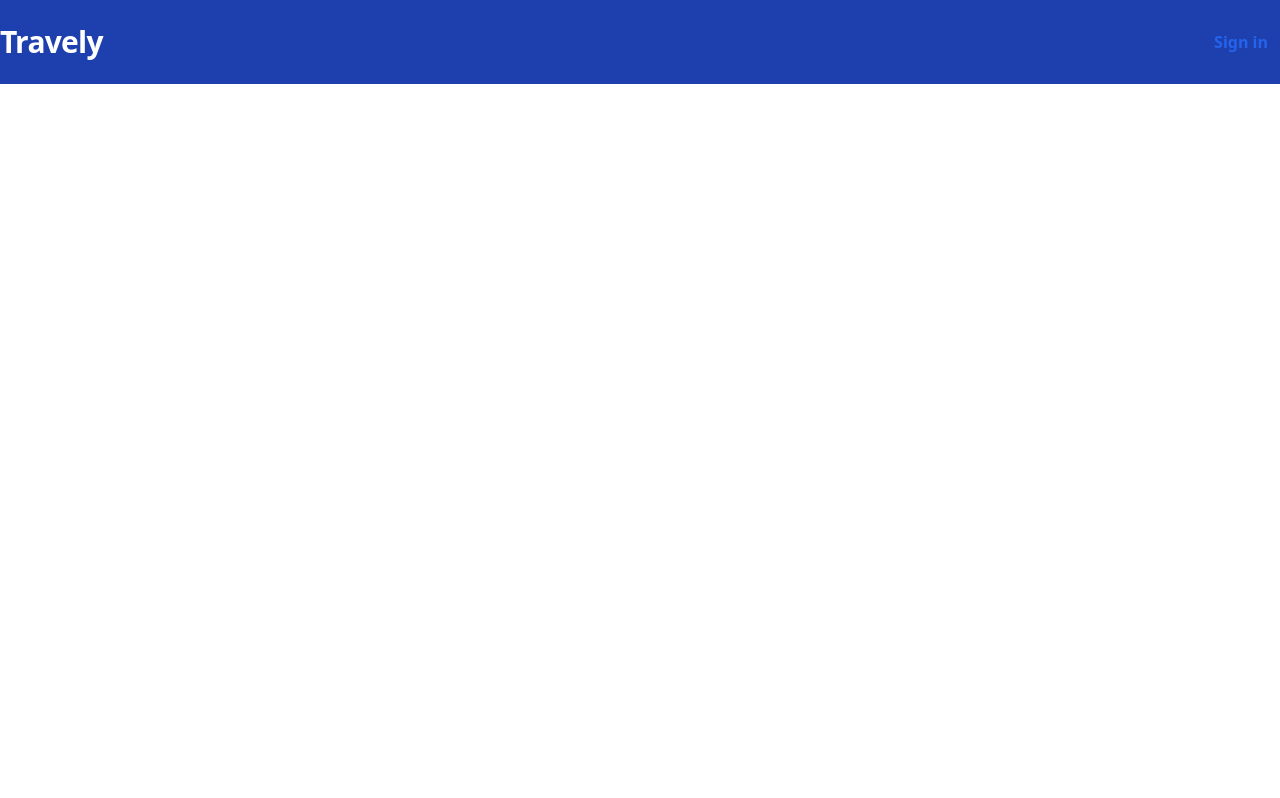
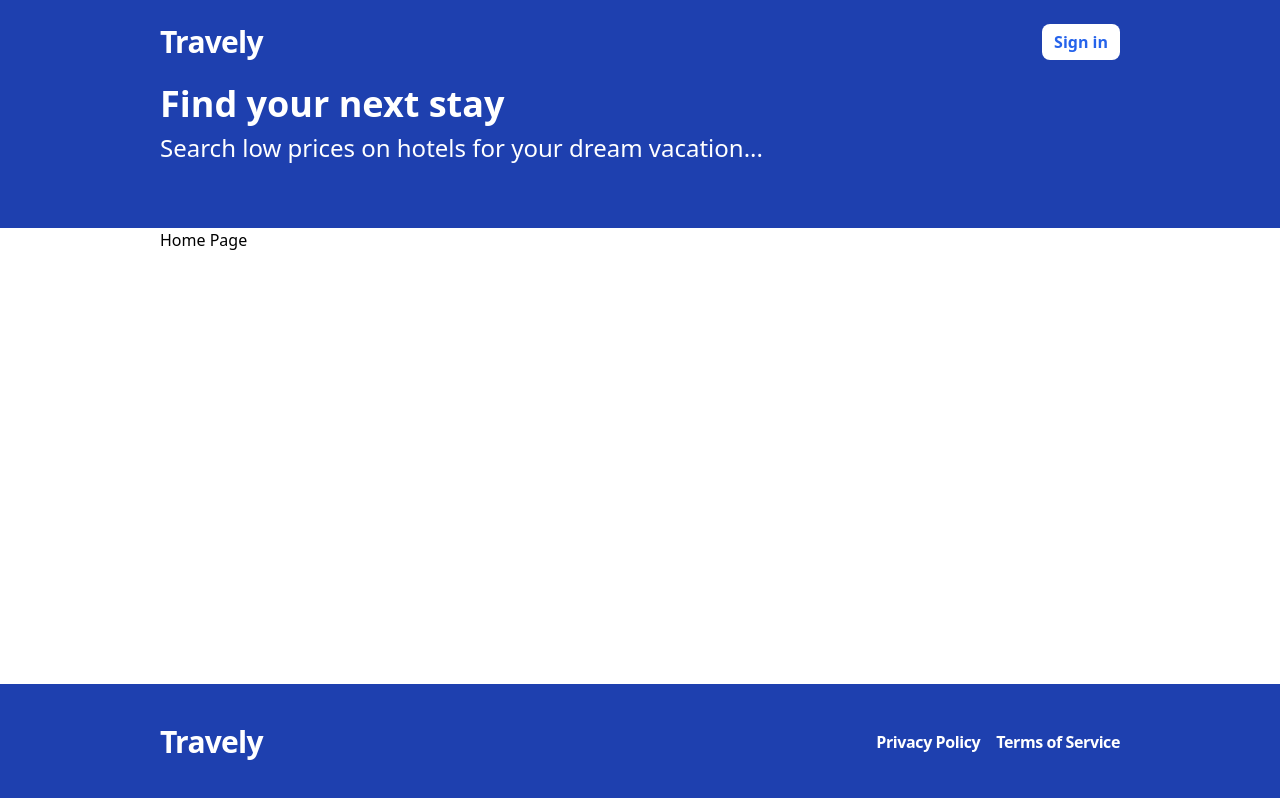
Before and after one commit to lordkibou/Travely, a React (Vite) app in the folder frontend/: page / in a window 1280 px wide. Built offline with nearby package versions, Linux system fonts and the light colour scheme.

Commit message:
Header, Footer and Hero Finished | Stablished Layout Children Props

```diff
--- a/frontend/src/App.tsx
+++ b/frontend/src/App.tsx
@@ -1,17 +1,37 @@
-import { useState } from 'react'
-import reactLogo from "./react.svg"
-import viteLogo from "./vite.svg"
-import { BrowserRouter, Navigate, Route, Router, Routes } from 'react-router-dom'
-import Layout from './layouts/Layout'
+import { useState } from "react";
+import reactLogo from "./react.svg";
+import viteLogo from "./vite.svg";
+import {
+  BrowserRouter,
+  Navigate,
+  Route,
+  Router,
+  Routes,
+} from "react-router-dom";
+import Layout from "./layouts/Layout";
 const App = () => {
   return (
     <BrowserRouter>
       <Routes>
-        <Route path="/" element={<Layout></Layout>} />
-        {/*<Route path="/search" element={<Search Page />} />*/}
+        <Route
+          path="/"
+          element={
+            <Layout>
+              <p>Home Page</p>
+            </Layout>
+          }
+        />
+        <Route
+          path="/search"
+          element={
+            <Layout>
+              <p>Search Page</p>
+            </Layout>
+          }
+        />
         <Route path="*" element={<Navigate to="/" />} />
       </Routes>
     </BrowserRouter>
-  )
-}
-export default App
+  );
+};
+export default App;
--- /dev/null
+++ b/frontend/src/components/Footer.tsx
@@ -0,0 +1,17 @@
+const Footer = () => {
+    return (
+        <div className="bg-blue-800 py-10">
+            <div className="container mx-auto flex justify-between items-center">
+                <span className="text-3xl text-white font-bold tracking-tight">
+                    Travely
+                </span>
+                <span className="text-white font-bold tracking-tight flex gap-4">
+                    <p className="cursor-pointer">Privacy Policy</p>
+                    <p className="cursor-pointer">Terms of Service</p>
+                </span>
+            </div>
+        </div>
+    )
+}
+
+export default Footer;
--- a/frontend/src/components/Header.tsx
+++ b/frontend/src/components/Header.tsx
@@ -9,7 +9,7 @@
         <span className="flex space-x-2">
           <Link
             to="/sign-in"
-            className="flex items-center text-blue-600 px-3 font-bold hover:bg-gray-100"
+            className="flex rounded-lg bg-white items-center text-blue-600 px-3 font-bold hover:bg-gray-100"
           >
             Sign in
           </Link>
--- /dev/null
+++ b/frontend/src/components/Hero.tsx
@@ -0,0 +1,16 @@
+const Hero = () => {
+    return (
+        <div className="bg-blue-800 pb-16">
+            <div className="container mx-auto flex flex-col gap-2">
+                <h1 className="text-4xl text-white font-bold">
+                    Find your next stay
+                </h1>
+                <p className="text-2xl text-white">
+                    Search low prices on hotels for your dream vacation...
+                </p>
+            </div>
+        </div>
+    )
+}
+
+export default Hero;
--- a/frontend/src/layouts/Layout.tsx
+++ b/frontend/src/layouts/Layout.tsx
@@ -1,9 +1,20 @@
+import Footer from "../components/Footer";
 import Header from "../components/Header"
+import Hero from "../components/Hero"
 
-const Layout = () => {
+interface Props {
+    children: React.ReactNode;//Any type of data
+}
+//We are destructuring the children from the props interface, in order to render the children of the Layout component
+const Layout = ({children}:Props) => {
     return (
         <div className="flex flex-col min-h-screen">
-            <Header/>
+            <Header />
+            <Hero />
+            <div className="container mx-auto flex-1">
+                {children}
+            </div>
+            <Footer/>
         </div>
     )
 }
--- a/frontend/tailwind.config.js
+++ b/frontend/tailwind.config.js
@@ -3,6 +3,12 @@
   content: ["./index.html","./src/**/*.{js,ts,jsx,tsx}"],
   theme: {
     extend: {},
+    container: {
+      padding: '10rem',
+    }
   },
   plugins: [],
 }
+
+//What does it mean to define container here under theme?
+//r: https://tailwindcss.com/docs/container
```
